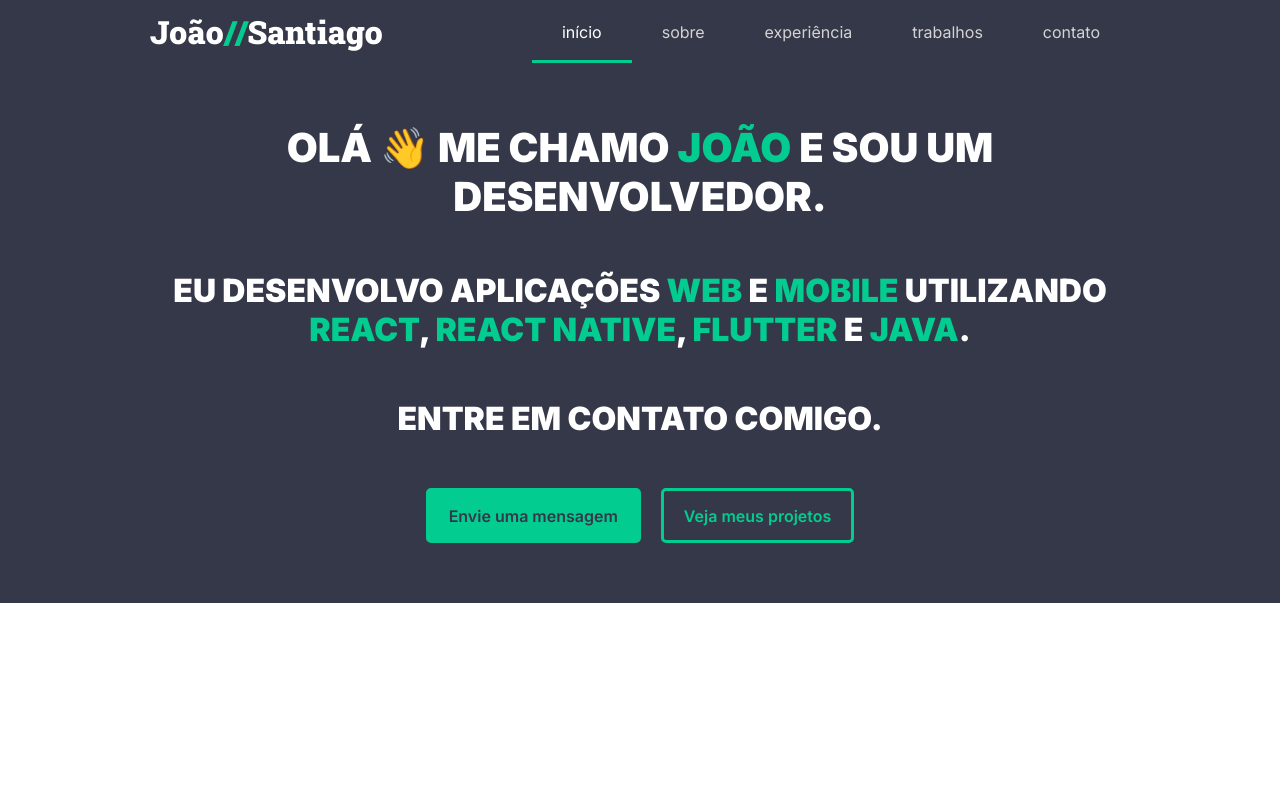
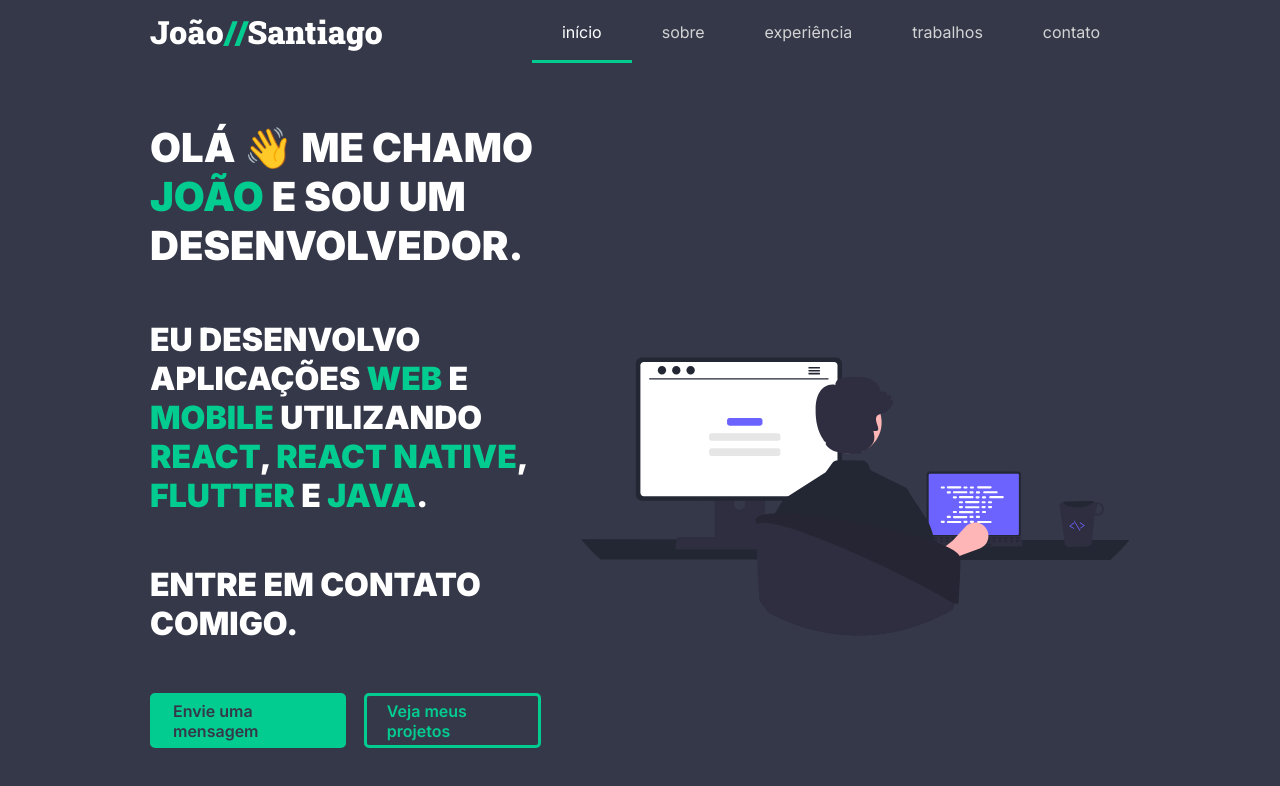
Before and after one commit to jpssantiago/portfolio, a React (Create React App) app: page / in a window 1280 px wide. Shown: the top 786 px of the page. Built offline with nearby package versions, Linux system fonts and the light colour scheme.

Commit message:
feat: svg for intro section

```diff
--- /dev/null
+++ b/src/assets/svg/programming.d.ts
@@ -0,0 +1,4 @@
+declare module "*.svg" {
+    const content: any;
+    export default content;
+}
--- a/src/components/Intro/index.tsx
+++ b/src/components/Intro/index.tsx
@@ -4,11 +4,15 @@ import Spacer from '../Spacer';
 import FilledButton from '../FilledButton';
 import OutlinedButton from '../OutlinedButton';
 
-import { Container, Text, SecondaryText, Row } from './styles';
+import SVG from '../../assets/svg/programming.svg';
+
+import { Container, Text, SecondaryText, Image, Row, Column } from './styles';
 
 const Intro: React.FC = () => {
     return (
         <Container id="intro">
+            <Row className="first-row">
+                <Column>
                     <Text>OLÁ 👋 ME CHAMO <mark>JOÃO</mark> E SOU UM DESENVOLVEDOR.</Text>
                     <Spacer vertical={50} />
                     <SecondaryText>EU DESENVOLVO APLICAÇÕES <mark>WEB</mark> E <mark>MOBILE</mark> UTILIZANDO <mark>REACT</mark>, <mark>REACT NATIVE</mark>, <mark>FLUTTER</mark> E <mark>JAVA</mark>.</SecondaryText>
@@ -20,6 +24,10 @@ const Intro: React.FC = () => {
                         <Spacer horizontal={20} />
                         <OutlinedButton label="Veja meus projetos" onClick={() => alert('projetos')} />
                     </Row>
+                </Column>
+
+                <Image src={SVG} />
+            </Row>
         </Container>
     );
 }
--- a/src/components/Intro/styles.ts
+++ b/src/components/Intro/styles.ts
@@ -2,12 +2,6 @@ import styled from 'styled-components';
 
 export const Container = styled.div`
     padding: 60px 350px;
-
-    display: flex;
-    flex-direction: column;
-    justify-content: center;
-    align-items: center;
-    text-align: center;
 
     background: var(--background);
 
@@ -22,6 +16,13 @@ export const Container = styled.div`
     @media (max-width: 1200px) {
         padding: 60px 20px;
     }
+
+    @media (max-width: 900px) {
+        display: flex;
+        flex-direction: column;
+        justify-content: center;
+        align-items: center;
+    }
 `;
 
 export const Text = styled.p`
@@ -29,10 +30,15 @@ export const Text = styled.p`
     font-family: var(--default-font-family);
     font-weight: 800;
 
+    /* width: 80%; */
+
     color: var(--text);
 
     @media (max-width: 900px) {
         font-size: 30px;
+
+        width: 100%;
+        text-align: center;
     }
 
     @media (max-width: 600px) {
@@ -45,13 +51,43 @@ export const SecondaryText = styled.p`
     font-family: var(--default-font-family);
     font-weight: 800;
 
+    /* width: 80%; */
+
     color: var(--text);
 
     @media (max-width: 900px) {
         font-size: 20px;
+
+        width: 100%;
+        text-align: center;
+    }
+`;
+
+export const Image = styled.img`
+    margin-left: 40px;
+    height: 400px;
+
+    @media (max-width: 1000px) {
+        display: none;
     }
 `;
 
 export const Row = styled.div`
     display: flex;
+
+    &.first-row {
+        height: 100%;
+
+        justify-content: center;
+        align-items: center;
+    }
 `;
+
+export const Column = styled.div`
+    display: flex;
+    flex-direction: column;
+
+    @media (max-width: 900px) {
+        align-items: center;
+    }
+`;
--- a/tsconfig.json
+++ b/tsconfig.json
@@ -21,6 +21,7 @@
     "jsx": "react-jsx"
   },
   "include": [
-    "src"
+    "src",
+    "src/assets/svg/programming.d.ts"
   ]
 }
```
Also changed, not shown: src/assets/svg/programming-old.svg (added), src/assets/svg/programming.svg (added). Lines whose indentation alone changed are shown as unchanged.
